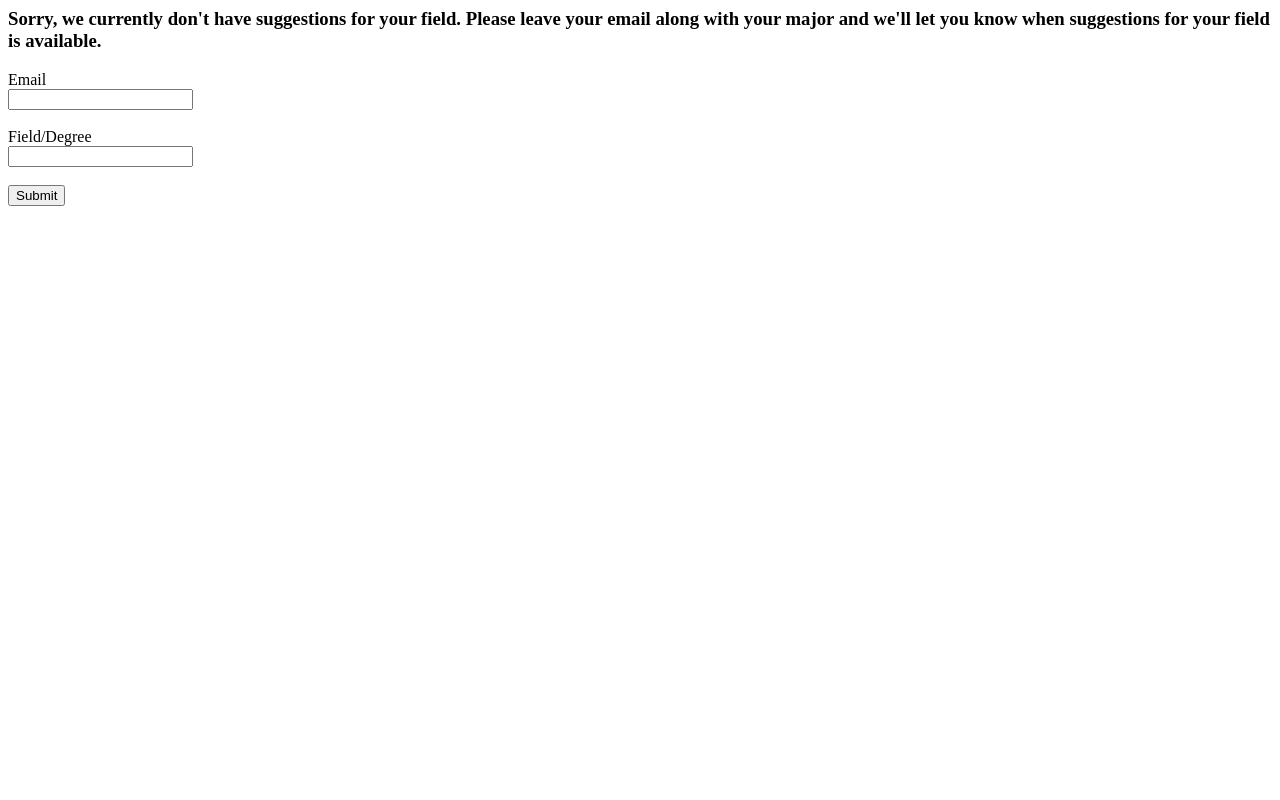
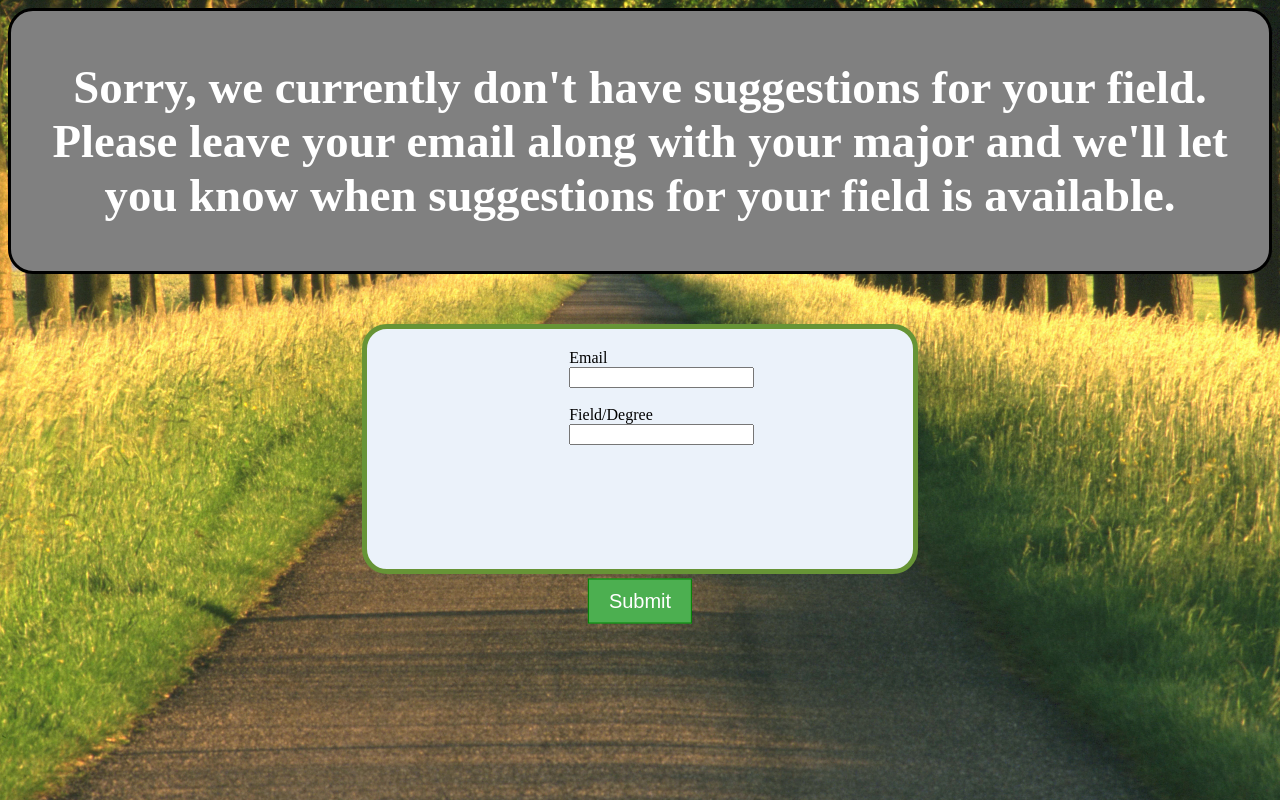
Before and after one commit to delladelladella/freshstart, a Flask app: page /NOTA in a window 1280 px wide. Run offline with Flask 2, Linux system fonts and the light colour scheme.

Commit message:
Styles email submit page

```diff
--- a/static/index.css
+++ b/static/index.css
@@ -1,8 +1,11 @@
 h1 {
   background-color: rgb(103, 148, 54);
+  border: 3px solid white;
   color: white;
   font-size: 100px;
   text-align: center;
+  border-radius: 25px;
+
 }
 
 h2 {
@@ -18,6 +21,15 @@ body {
   background-repeat: no-repeat;
   background-attachment: fixed;
   background-size: 100% 100%;
+}
+
+.header {
+    background-color: grey;
+    border: 3px solid black;
+    font-size: 40px;
+    color: white;
+    border-radius: 25px;
+    padding: 2px;
 }
 
 .default-display {
@@ -62,7 +74,6 @@ body {
     margin-left: 46%;
 }
 
-
 .Welcome {
     display: block;
 }
--- a/templates/NOTA-Email-Submit.html
+++ b/templates/NOTA-Email-Submit.html
@@ -1,14 +1,19 @@
 <!-- None of the above (NOTA) choice trasistions to this page-->
 
 <title>Submit Email</title>
-
+<link rel="stylesheet" href="{{ url_for('static', filename = 'index.css') }}">
+<div class="header">
   <h3>Sorry, we currently don't have suggestions for your field. Please leave your email along with your major and we'll let you know when suggestions for your field is available.</h3>
+</div>
 <form id="Email-Submit" method="POST">
+    <div class="default-display">
+        <div class="Choices1">
             <label for="Email">Email</label> <br>
             <input id="Email" name="Email" type="email"></input> <br><br>
 
             <label for="Major">Field/Degree</label> <br>
             <input id="Major" name="Major" type="text"></input> <br><br>
-
-    <button type="submit">Submit</button>
+        </div>
+    </div>
+    <button class="button" type="submit">Submit</button>
 </form>
--- a/templates/index.html
+++ b/templates/index.html
@@ -8,9 +8,7 @@
   </head>
   <body>
   <!--I put all the javascript in index.js-->
-      <div class="header">
-         <h1>A Fresh Start</h1>
-      </div>
+      <h1>A Fresh Start</h1>
       <div id="Welcome" class="default-display">
         <h2> Welcome to A Fresh Start</h2>
         <h2>Let us find the best location for you after graduation<br><br>Just press Start to begin</h2>
--- a/templates/thanks.html
+++ b/templates/thanks.html
@@ -1,3 +1,6 @@
 <!--page shown when a user sends their email and major that isn't available-->
 <title>Thank You</title>
-<h3>Thanks for submiting your email. We will reach out to you when we have recommendations for your field.</h3>
+<link rel="stylesheet" href="{{ url_for('static', filename = 'index.css') }}">
+<div class="header">
+    <h3>Thanks for submiting your email. We will reach out to you when we have recommendations for your field.</h3>
+</div>
```
Lines whose indentation alone changed are shown as unchanged.
